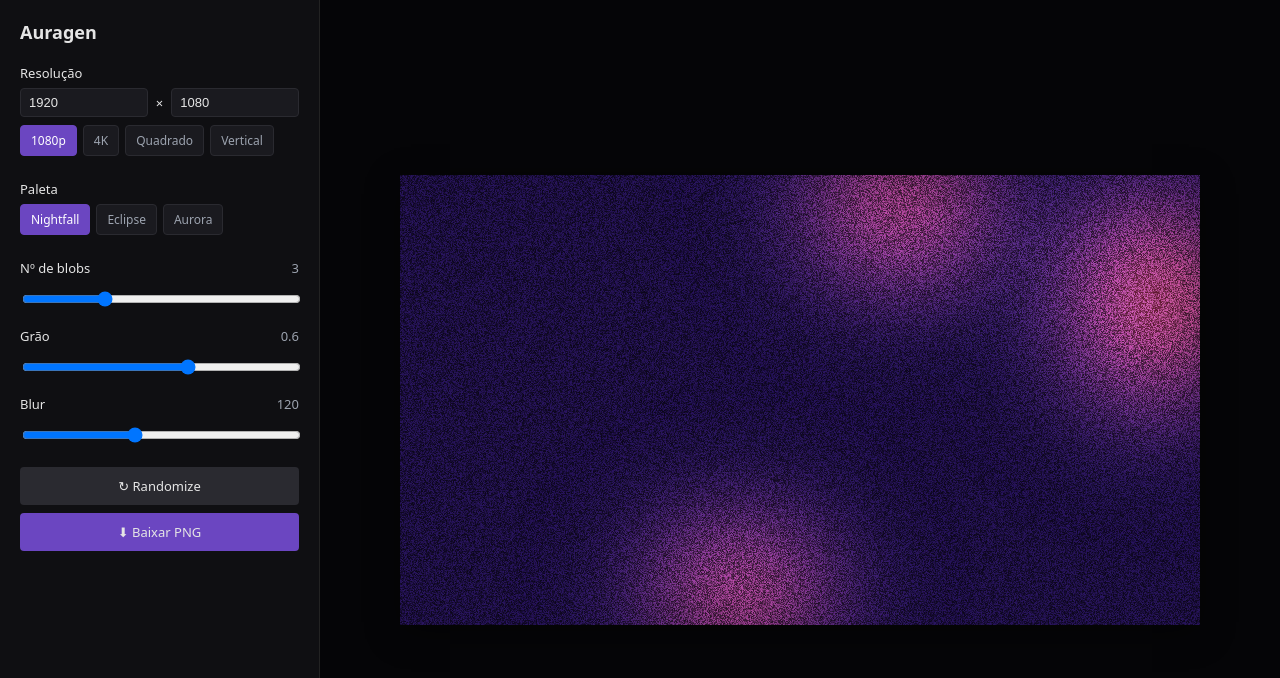
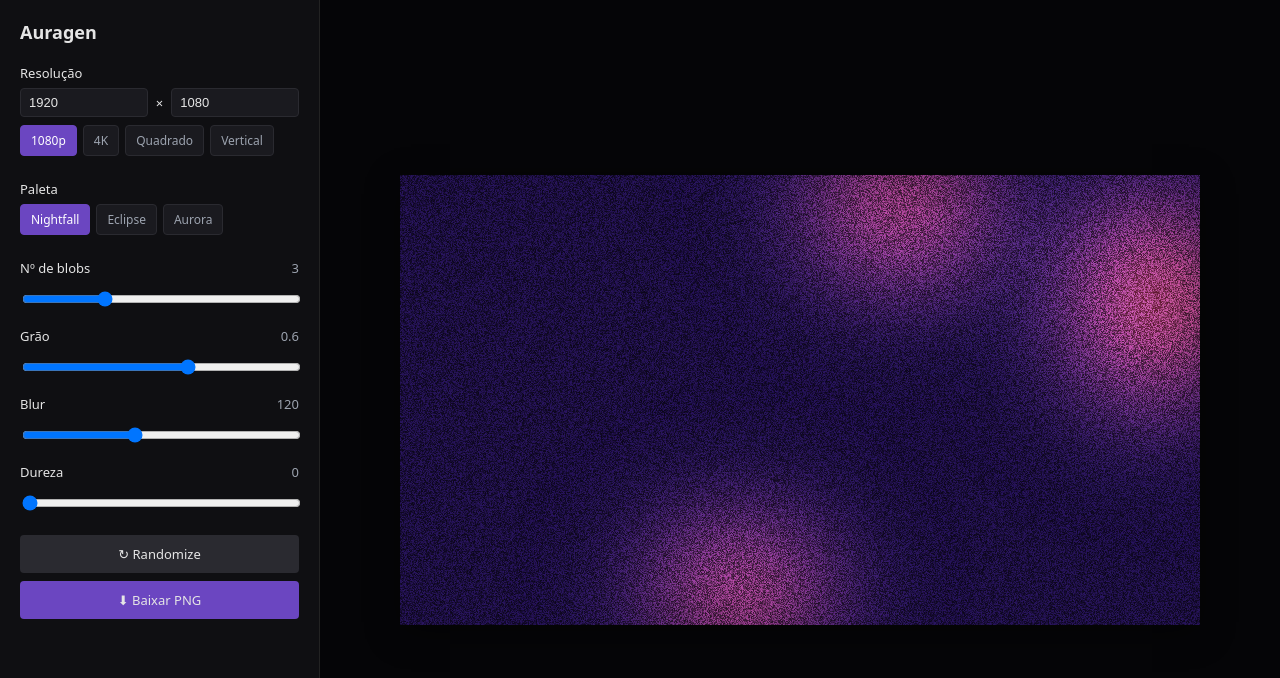
Before and after one commit to drudif/convert_ID, a React (Vite) app: page / in a window 1280 px wide. Shown: the top 678 px of the page. Built offline with nearby package versions, Linux system fonts and the light colour scheme.

Commit message:
feat(ui): wire hardness slider end-to-end

```diff
--- a/src/App.tsx
+++ b/src/App.tsx
@@ -13,6 +13,7 @@ export default function App() {
   const [blobCount, setBlobCount] = useState(3);
   const [grain, setGrain] = useState(0.6);
   const [blur, setBlur] = useState(120);
+  const [hardness, setHardness] = useState(0);
   const [seed, setSeed] = useState(1);
   const [exportError, setExportError] = useState<string | null>(null);
 
@@ -33,7 +34,7 @@ export default function App() {
     composition,
     grain,
     blur,
-    hardness: 0,
+    hardness,
     irregularity: 0,
   };
 
@@ -58,12 +59,14 @@ export default function App() {
         blobCount={blobCount}
         grain={grain}
         blur={blur}
+        hardness={hardness}
         onWidthChange={setWidth}
         onHeightChange={setHeight}
         onPaletteChange={setPaletteId}
         onBlobCountChange={setBlobCount}
         onGrainChange={setGrain}
         onBlurChange={setBlur}
+        onHardnessChange={setHardness}
         onRandomize={handleRandomize}
         onDownload={handleDownload}
       />
--- a/src/components/Controls.tsx
+++ b/src/components/Controls.tsx
@@ -17,12 +17,14 @@ type Props = {
   blobCount: number;
   grain: number;
   blur: number;
+  hardness: number;
   onWidthChange: (w: number) => void;
   onHeightChange: (h: number) => void;
   onPaletteChange: (id: string) => void;
   onBlobCountChange: (n: number) => void;
   onGrainChange: (g: number) => void;
   onBlurChange: (b: number) => void;
+  onHardnessChange: (h: number) => void;
   onRandomize: () => void;
   onDownload: () => void;
 };
@@ -120,6 +122,14 @@ export function Controls(props: Props) {
         value={props.blur}
         onChange={props.onBlurChange}
       />
+      <Slider
+        label="Dureza"
+        min={0}
+        max={1}
+        step={0.01}
+        value={props.hardness}
+        onChange={props.onHardnessChange}
+      />
 
       <div style={{ display: 'flex', flexDirection: 'column', gap: 8, marginTop: 20 }}>
         <button onClick={props.onRandomize} style={buttonStyle}>↻ Randomize</button>
```
